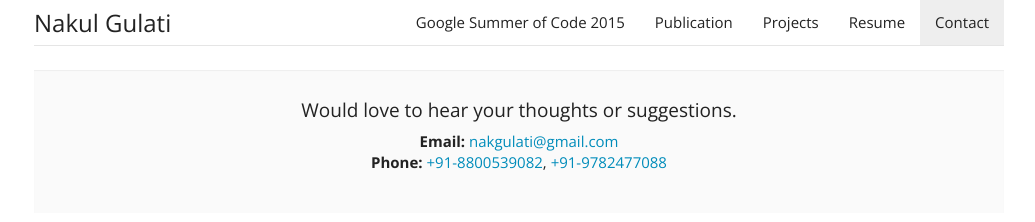
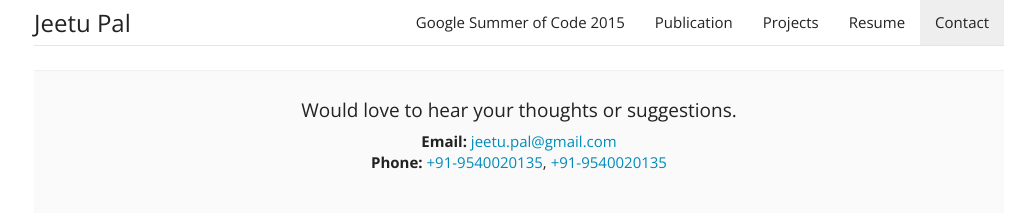
Before and after one commit to JeetuPal/jeetupal.github.io, a plain HTML site: page contact.html in a window 1280 px wide. Shown: the top 222 px of the page, without its empty margins (121-1156 px from the left). Drawn offline with nearby package versions, Linux system fonts and the light colour scheme.

Commit message:
contact.html changes

```diff
--- a/contact.html
+++ b/contact.html
@@ -5,12 +5,12 @@
     <meta http-equiv="X-UA-Compatible" content="IE=edge">
     <meta name="viewport" content="width=device-width, initial-scale=1">
     <meta name="robots" content="noarchive, noodp"/>
-    <meta name="author" content="Nakul Gulati"/>
-    <meta name="description" content="Contact information for Nakul Gulati."/>
+    <meta name="author" content="Jeetu Pal"/>
+    <meta name="description" content="Contact information for Jeetu Pal."/>
     <meta name="google-site-verification" content="Fy2OqSbx2NleVgqLfJ_Xos6BH3tTJRe8jZgF3Mepwi8"/>
 
     <link rel="shortcut icon" type="image/png" href="favicon.png"/>
-    <title>Nakul Gulati</title>
+    <title>Jeetu Pal</title>
 
     <!-- Bootstrap -->
     <link rel="stylesheet" href="css/bootswatch-yeti.min.css">
@@ -39,7 +39,7 @@
                         <span class="icon-bar"></span>
                         <span class="icon-bar"></span>
                     </button>
-                    <a class="navbar-brand" href="/">Nakul Gulati</a>
+                    <a class="navbar-brand" href="/">Jeetu Pal</a>
                 </div>
                 <div id="navbar" class="navbar-collapse collapse">
                     <ul class="nav navbar-nav navbar-right">
@@ -63,8 +63,8 @@
                     <h4>Would love to hear your thoughts or suggestions.</h4>
                     <address>
                         <p>
-                            <strong>Email:</strong> <a href="mailto:nakgulati@gmail.com">nakgulati@gmail.com</a><br>
-                            <strong>Phone:</strong> <a href="tel:+918800539082">+91-8800539082</a>, <a href="tel:+919782477088">+91-9782477088</a>
+                            <strong>Email:</strong> <a href="mailto:jeetu.pal@gmail.com">jeetu.pal@gmail.com</a><br>
+                            <strong>Phone:</strong> <a href="tel:+919540020135">+91-9540020135</a>, <a href="tel:+919540020135">+91-9540020135</a>
                         </p>
                     </address>
                 </div>
```
